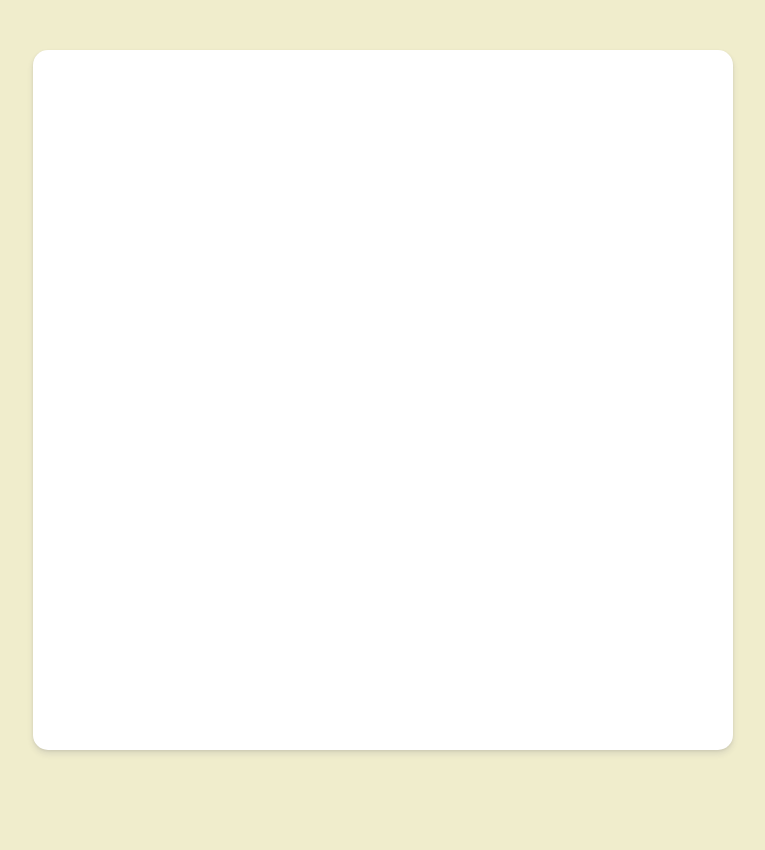
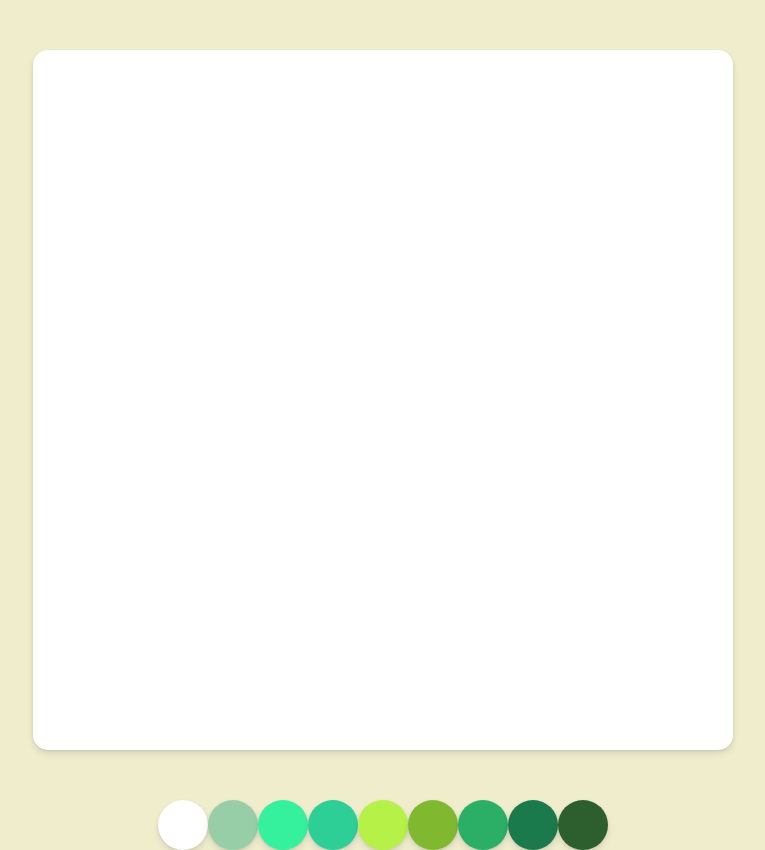
Before and after one commit to beeee2/PaintCanvas, a plain HTML site: page index.html in a window 1280 px wide. Shown: the whole page, without its empty margins (257-1022 px from the left). Before the commit the page ends 800 px from the top, so only its background shows below. Drawn offline with Linux system fonts and the light colour scheme.

Commit message:
paintColor-setup

```diff
--- a/index.html
+++ b/index.html
@@ -8,6 +8,19 @@
 </head>
 <body>
     <canvas id="jsCanvas" class="canvas"></canvas>
+    <div class="controls">
+        <div class="controls__colors" id="jsColors">
+            <div class="controls__color" style="background-color: white"></div>
+            <div class="controls__color" style="background-color: #97cea8;"></div>
+            <div class="controls__color" style="background-color: #35f19d;"></div>
+            <div class="controls__color" style="background-color: #2ecf97;"></div>
+            <div class="controls__color" style="background-color: #b6f148;"></div>
+            <div class="controls__color" style="background-color: #80b92f;"></div>
+            <div class="controls__color" style="background-color: #2BAE66;"></div>
+            <div class="controls__color" style="background-color: #1a7a4c;"></div>
+            <div class="controls__color" style="background-color: #2C5F2D;"></div>
+        </div>
+    </div>
     <script src="app.js"></script>
 </body>
 </html>
--- a/styles.css
+++ b/styles.css
@@ -15,3 +15,16 @@ body {
   border-radius: 15px;
   box-shadow: 0 4px 6px rgba(50, 50, 93, 0.11), 0 1px 3px rgba(0, 0, 0, 0.08);
 }
+.controls {
+  margin-top: 50px;
+}
+.controls .controls__colors {
+  display: flex;
+}
+.controls__colors .controls__color {
+  width: 50px;
+  height: 50px;
+  border-radius: 25px;
+  cursor: pointer;
+  box-shadow: 0 4px 6px rgba(50, 50, 93, 0.11), 0 1px 3px rgba(0, 0, 0, 0.08);
+}
```
